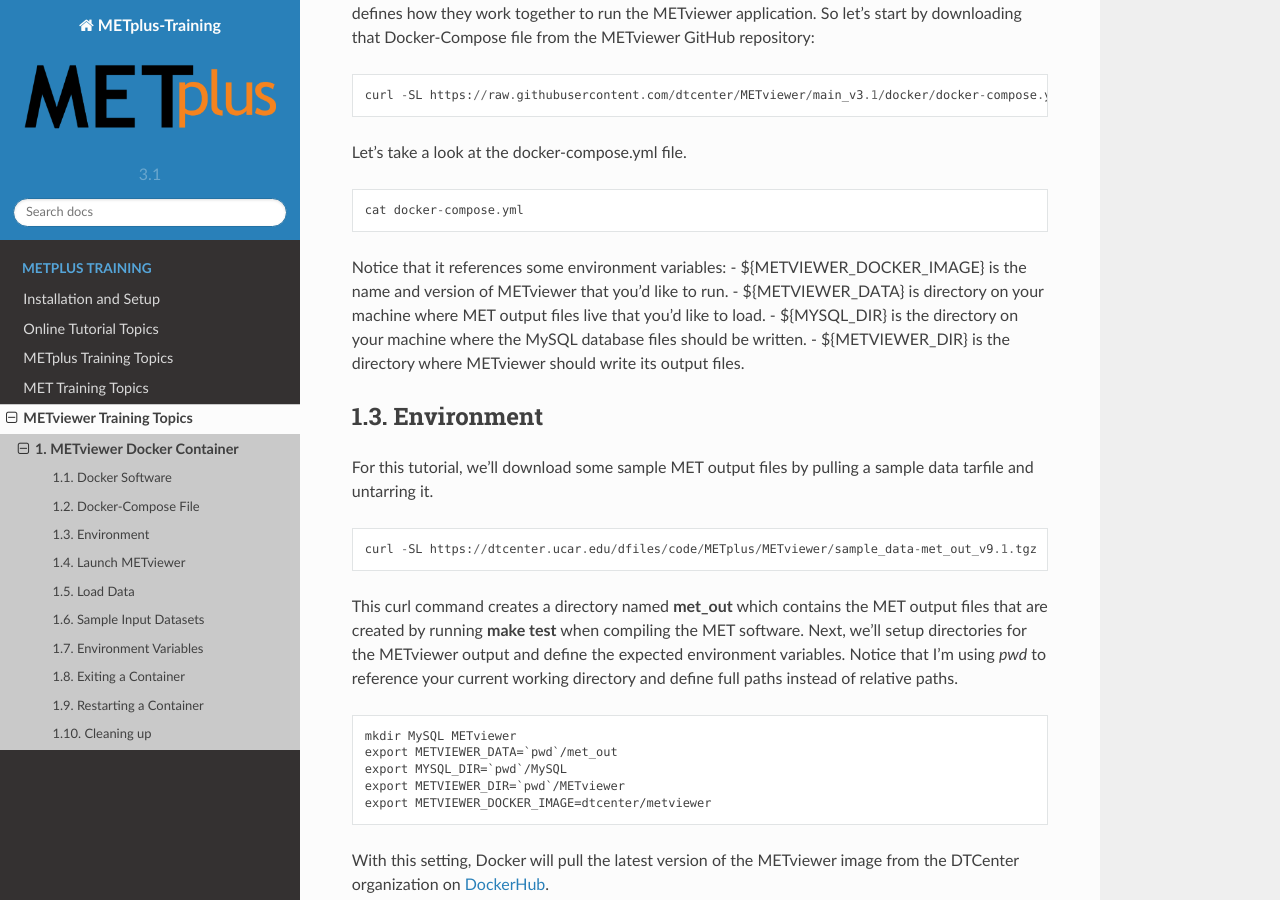
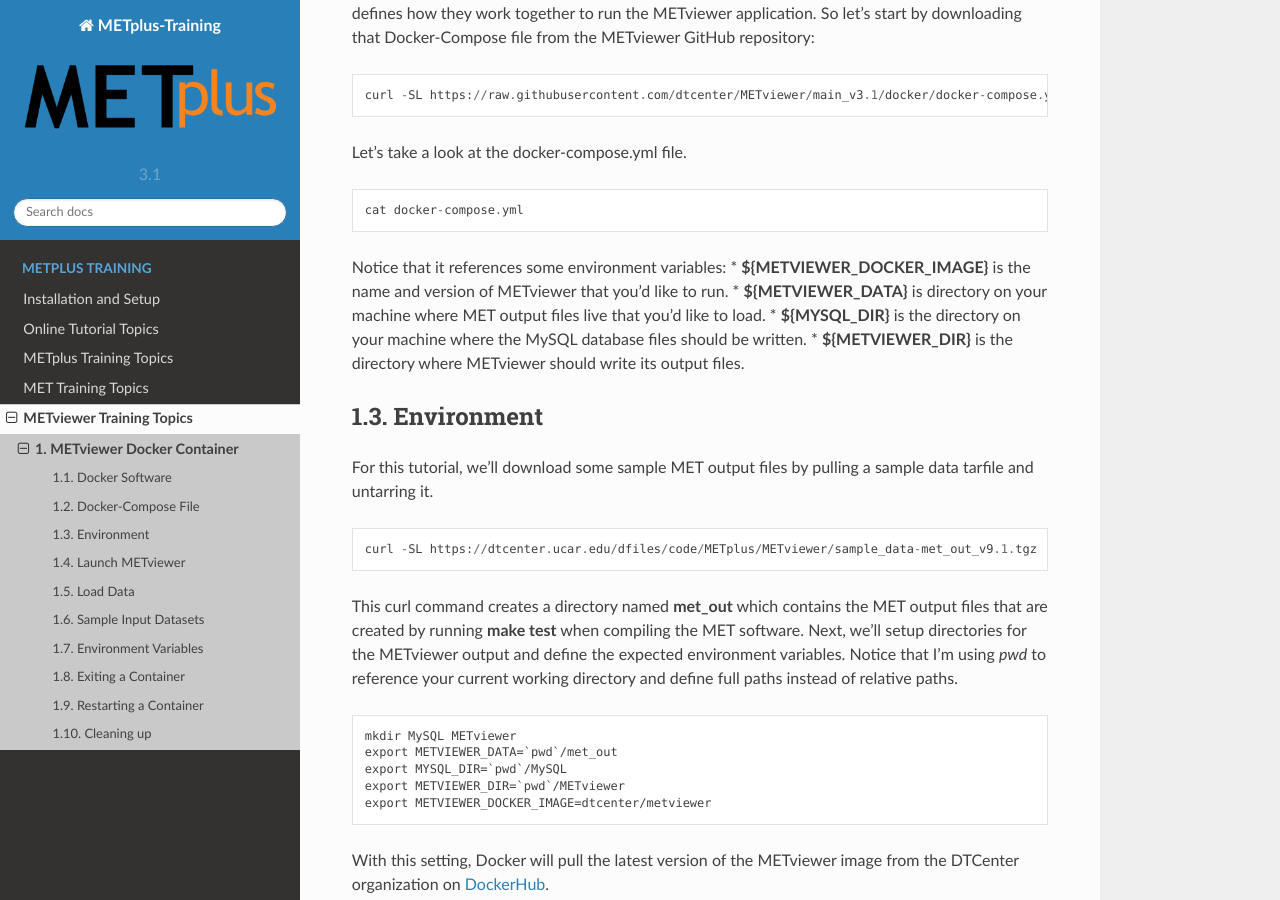
Before and after one commit to dtcenter/METplus-Training, a Sphinx documentation site: the page built from docs/modules/METviewer/docker.rst, in a window 1280 px wide and 900 px high, scrolled down 1979 px. Built offline with Sphinx 7.4.7 and the Read the Docs theme 2.0.0, drawn with Linux system fonts in a browser that asks for light colours.

```diff
--- a/docs/modules/METviewer/docker.rst
+++ b/docs/modules/METviewer/docker.rst
@@ -80,10 +80,10 @@ Let's take a look at the docker-compose.yml file.
   cat docker-compose.yml
 
 Notice that it references some environment variables:
-- ${METVIEWER_DOCKER_IMAGE} is the name and version of METviewer that you'd like to run.
-- ${METVIEWER_DATA} is directory on your machine where MET output files live that you'd like to load.
-- ${MYSQL_DIR} is the directory on your machine where the MySQL database files should be written.
-- ${METVIEWER_DIR} is the directory where METviewer should write its output files.
+* **${METVIEWER_DOCKER_IMAGE}** is the name and version of METviewer that you'd like to run.
+* **${METVIEWER_DATA}** is directory on your machine where MET output files live that you'd like to load.
+* **${MYSQL_DIR}** is the directory on your machine where the MySQL database files should be written.
+* **${METVIEWER_DIR}** is the directory where METviewer should write its output files.
 
 Environment
 -----------
```
